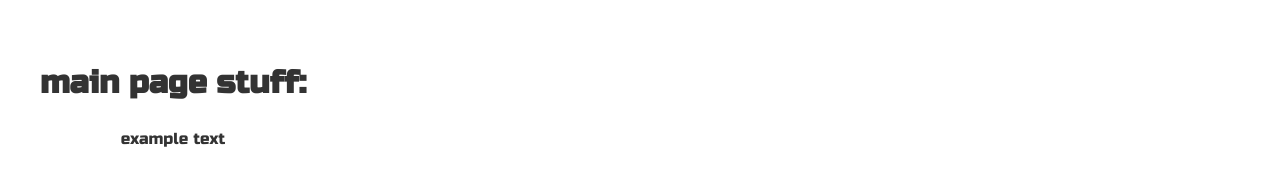
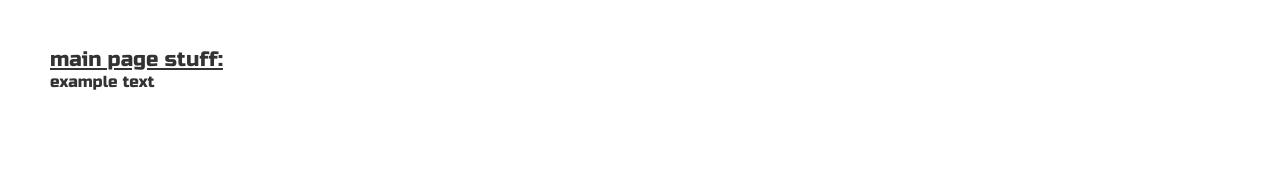
Before and after one commit to unityollie/vortexstudios-site, a plain HTML site: page index.html in a window 1280 px wide. Shown: the part 192-378 px from the top of the page. Drawn offline with Linux system fonts and the light colour scheme.

Commit message:
Update main.css

```diff
--- a/assets/css/main.css
+++ b/assets/css/main.css
@@ -228,3 +228,25 @@ button:hover {
     color: #333;
     box-sizing: border-box;
 }
+
+.main-page-segment {
+    flex: 1;
+    padding: 10px;
+    box-sizing: border-box;
+    text-align: left;
+    font-size: 1rem;
+}
+
+.main-page-segment h1,
+.main-page-segment h2 {
+    text-align: left;
+    text-decoration: underline;
+    font-size: 1.3rem;
+    font-weight: normal;
+    margin: 0;
+}
+
+.main-page-segment p {
+    text-align: left;
+    font-size: 1rem;
+}
```
